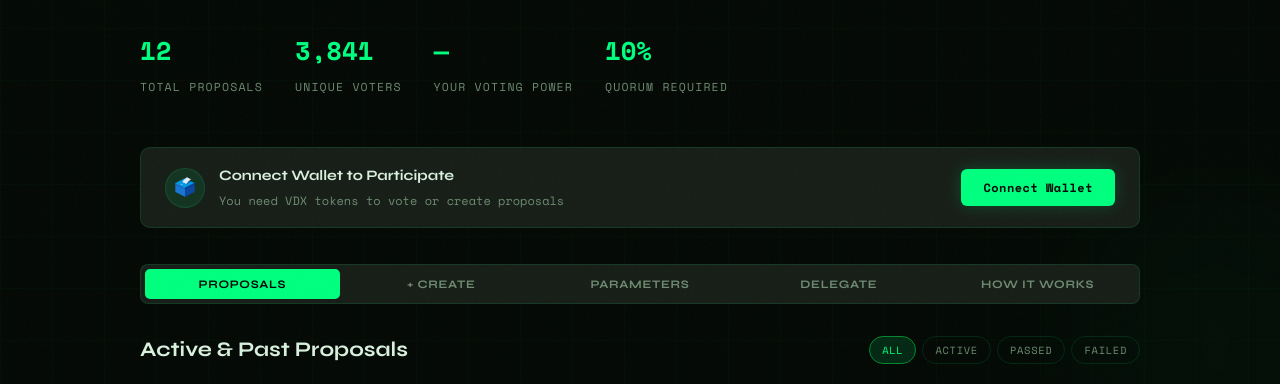
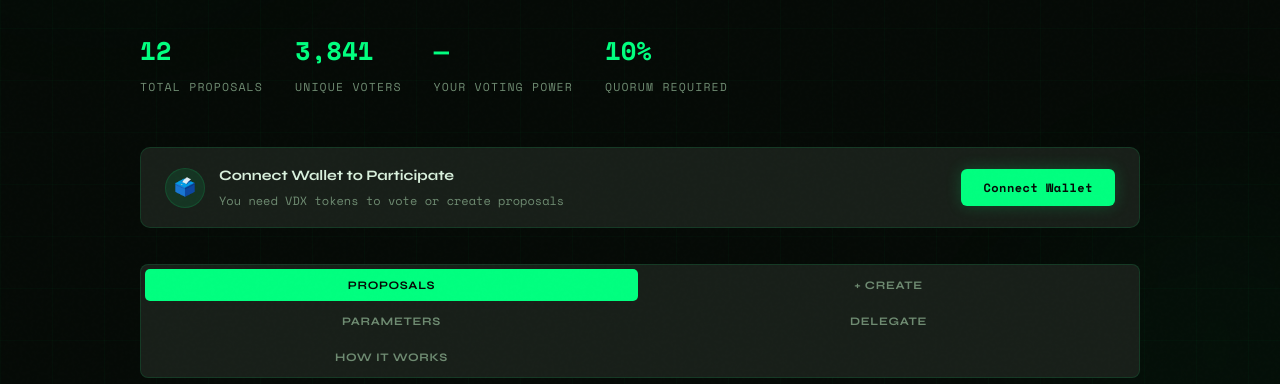
Before and after one commit to aghyad99k-svg/verdex, a plain HTML site: page governance.html in a window 1280 px wide. Shown: the part 388-772 px from the top of the page. Drawn offline with nearby package versions, Linux system fonts and the light colour scheme.

Commit message:
Update governance.html

```diff
--- a/governance.html
+++ b/governance.html
@@ -273,7 +273,8 @@ nav{display:flex;align-items:center;justify-content:space-between;padding:20px 4
 
       /* ── TABS ── */
       .gov-tabs {
-  display: flex;
+  display: grid;
+  grid-template-columns: repeat(2, 1fr);
   gap: 4px;
   background: var(--grey2);
   border: 1px solid var(--border);
@@ -287,14 +288,13 @@ nav{display:flex;align-items:center;justify-content:space-between;padding:20px 4
   z-index: 5;
 }
 .gov-tab {
-  flex: 1;
   font-family: var(--font-mono);
   font-size: 0.72rem;
   font-weight: 700;
   letter-spacing: 0.06em;
   text-transform: uppercase;
   color: var(--text-dim);
-  padding: 8px 4px;
+  padding: 9px 4px;
   border-radius: 5px;
   cursor: pointer;
   border: none;
@@ -303,6 +303,8 @@ nav{display:flex;align-items:center;justify-content:space-between;padding:20px 4
   text-align: center;
   white-space: nowrap;
   min-width: 0;
+  overflow: hidden;
+  text-overflow: ellipsis;
 }
 .gov-tab.active {
   background: var(--green);
```
